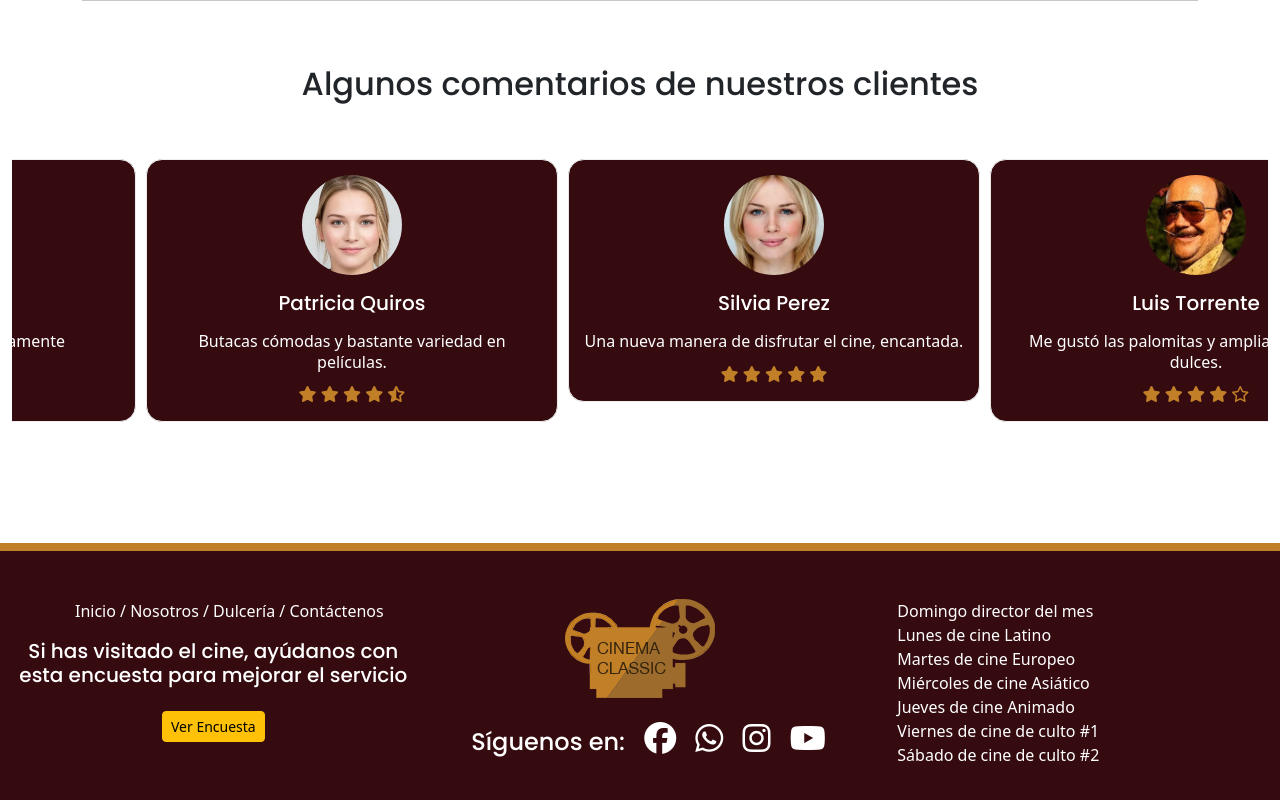
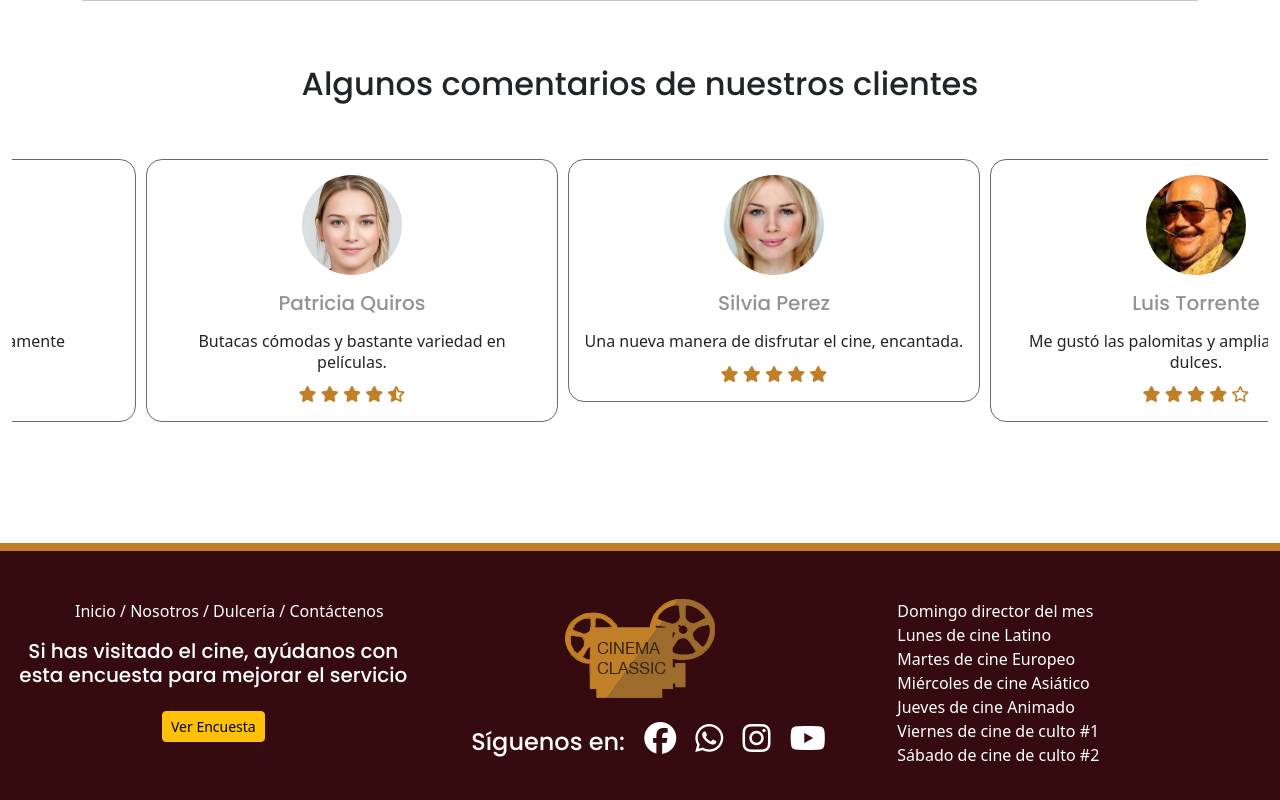
Before and after one commit to walterfcr/cinemaclassic, a plain HTML site: page nosotros.html in a window 1280 px wide. Shown: the part 1223-2023 px from the top of the page. Drawn offline with nearby package versions, Linux system fonts and the light colour scheme; some packages are replaced by stand-ins of ours; no server answers; a script that the page names is missing.

Commit message:
comments

```diff
--- a/css/estilo.css
+++ b/css/estilo.css
@@ -317,8 +317,7 @@ main p{
 }
 
 .item {
-    background: #350b10;
-    border: 1px solid #eee;
+    border: 1px solid #686767;
     border-radius: 16px;
     padding: 15px;
     /*cursores web: https://www.w3schools.com/cssref/pr_class_cursor.asp*/
@@ -332,7 +331,7 @@ main p{
     font-family: "Poppins", sans-serif;
     margin: 15px 0;
     line-height: 1.3;
-    color: #fff;
+    color: #979191;
 }
 
 .item p {
@@ -340,7 +339,6 @@ main p{
     font-weight: 400;
     margin-bottom: 10px;
     line-height: 1.3;
-    color: #fff;
 }
 
 .item2 p {
@@ -349,7 +347,7 @@ main p{
     font-family: "Poppins", sans-serif;
     margin-bottom: 10px;
     line-height: 1.3;
-    color: #000;
+
 }
 
 .testimonials_container {
```
